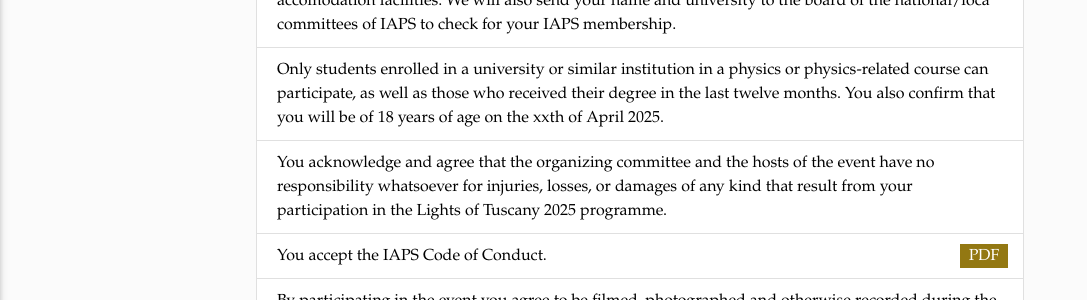
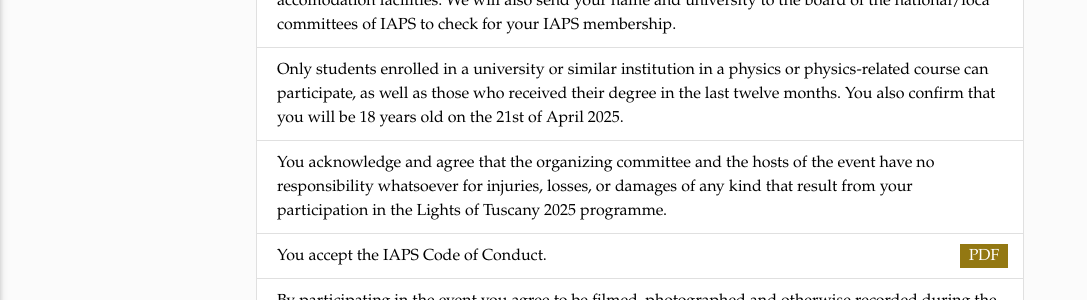
Before and after one commit to ai-sf/lot, a Jekyll site: the page built from registration.html, in a window 1280 px wide and 900 px high, scrolled down 2224 px. Shown: the part 198-498 px from the top of the window, without its empty margins (0-1087 px from the left). Built offline with Jekyll 4.4.1, drawn with Linux system fonts in a browser that asks for light colours; nearby versions of some CDN libraries; some web fonts are replaced; some of the changed text lies outside the part shown.

Commit message:
Update registration.yml

```diff
--- a/_data/registration.yml
+++ b/_data/registration.yml
@@ -13,7 +13,7 @@
   info: ""
   specs:
     - text: "In order to enroll one must be a member to IAPS or any affiliated associations."
-    - text: "If you are Italian and you are not an AISF/IAPS member you can become one while registering for this event by compiling the following form. <br> Being an AISF member also includes membership to IAPS."
+    - text: "If you are not an AISF/IAPS member you can become one while registering for this event by compiling the following form. <br> Being an AISF member also includes membership to IAPS."
       url: "http://ai-sf.it/iscrizione"
       button: Form
     - text: "40 places are available, of whom approximatedly half will be Italian. Once registrations are closed, the selected participants are required to confirm by covering a participation fee of maximum €100."
@@ -26,7 +26,7 @@
   specs:
     - text: "All personal data will be handled confidentially. It will not be forwarded to any third parties except where necessary for the purpose of the conference. Please keep in mind that we will forward some of the information in your registration form to the Universities and research centres involved, as well as accomodation facilities. We will also send your name and university to the board of the national/loca committees of IAPS to check for your IAPS membership."
       url: "#!"
-    - text: "Only students enrolled in a university or similar institution in a physics or physics-related course can participate, as well as those who received their degree in the last twelve months. You also confirm that you will be of 18 years of age on the xxth of April 2025."
+    - text: "Only students enrolled in a university or similar institution in a physics or physics-related course can participate, as well as those who received their degree in the last twelve months. You also confirm that you will be 18 years old on the 21st of April 2025."
       url: "#!"
     - text: "You acknowledge and agree that the organizing committee and the hosts of the event have no responsibility whatsoever for injuries, losses, or damages of any kind that result from your participation in the Lights of Tuscany 2025 programme."
       url: "#!"
```
